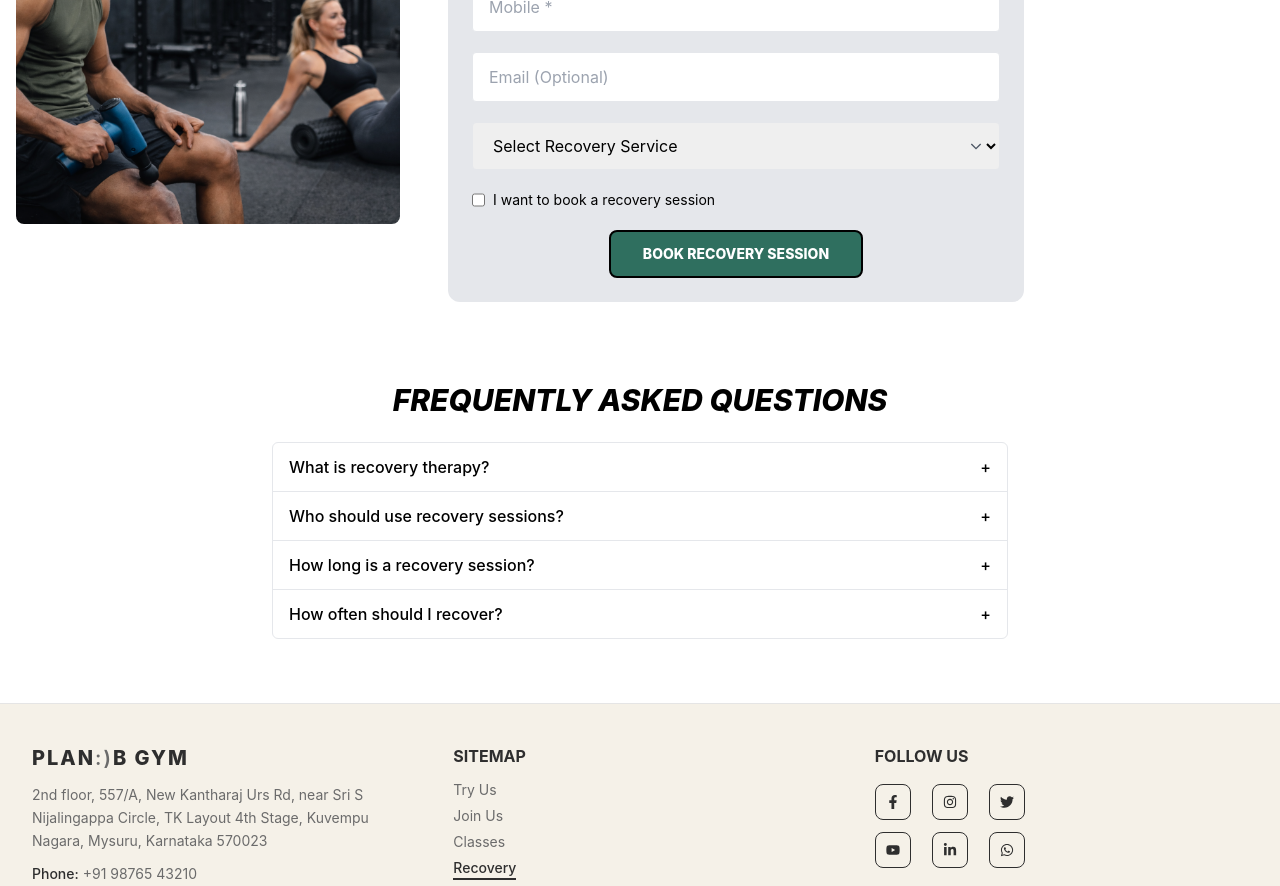
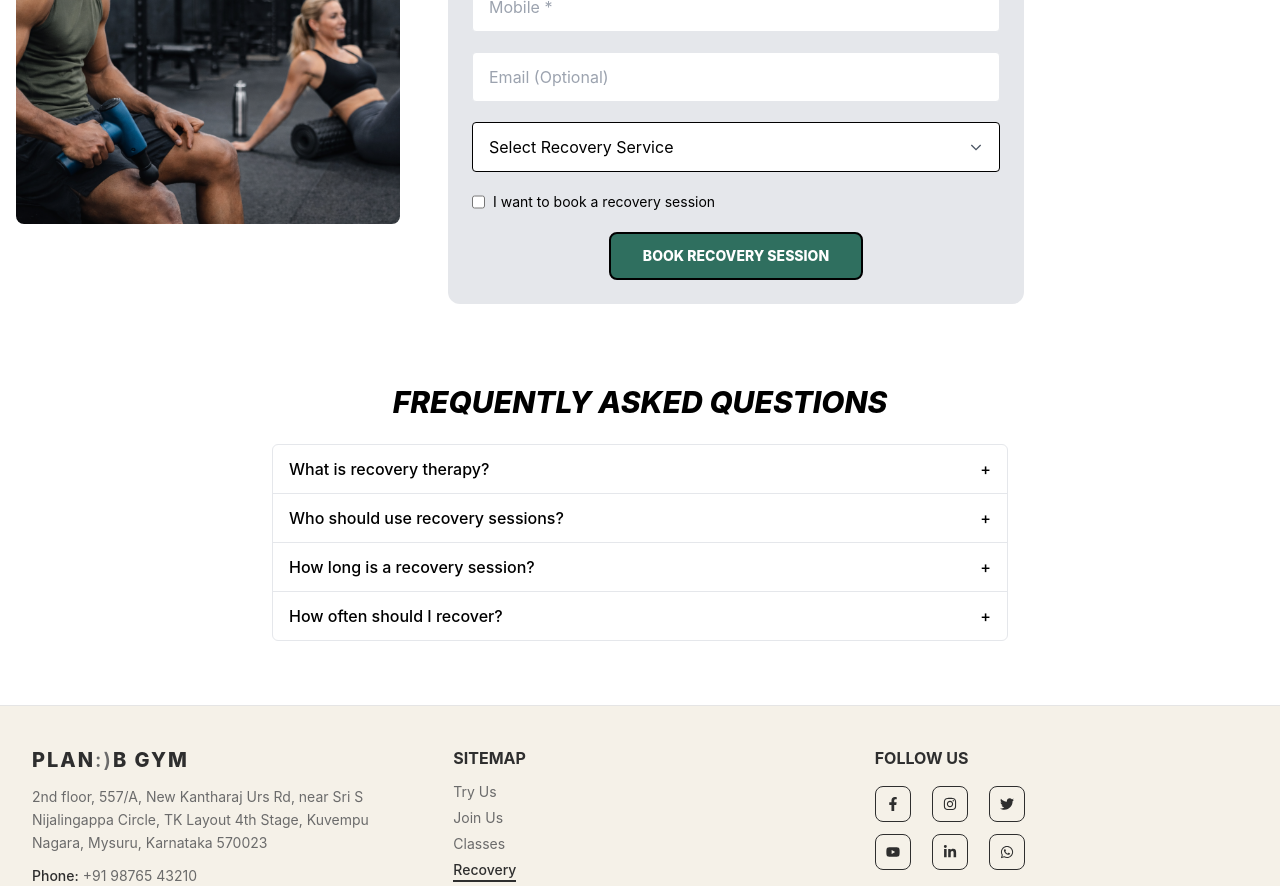
Before and after one commit to sharathkumarkraju9723/Plan-B-The-Gym, a React (Vite) app: page /recovery in a window 1280 px wide. Shown: the part 1040-1926 px from the top of the page. Built offline with nearby package versions, Linux system fonts and the light colour scheme.

Commit message:
Recovery  page edited

```diff
--- a/src/components/pages/Recovery.jsx
+++ b/src/components/pages/Recovery.jsx
@@ -124,10 +124,7 @@ Interested in booking a recovery session.
 
                 <div className="relative">
                   <select
-                    className="w-full border px-4 py-3 rounded"
-                    onChange={(e) =>
-                      setForm({ ...form, Service: e.target.value })
-                    }
+                    className="w-full appearance-none border border-black px-4 py-3 rounded bg-white focus:outline-none"
                   >
                     <option value="">Select Recovery Service</option>
                     <option>Percussive Massage Therapy</option>
@@ -147,6 +144,7 @@ Interested in booking a recovery session.
                   </svg>
                 </div>
 
+
                 <label className="flex gap-2 text-sm">
                   <input type="checkbox" />
                   I want to book a recovery session
@@ -157,10 +155,9 @@ Interested in booking a recovery session.
                     type="submit"
                     disabled={submitted}
                     className={`px-8 py-3 text-sm font-extrabold uppercase rounded-lg border-2 transition
-                      ${
-                        submitted
-                          ? "bg-green-600 text-white border-green-700 cursor-not-allowed"
-                          : "bg-primary text-white border-black hover:bg-white hover:text-black"
+                      ${submitted
+                        ? "bg-green-600 text-white border-green-700 cursor-not-allowed"
+                        : "bg-primary text-white border-black hover:bg-white hover:text-black"
                       }`}
                   >
                     {submitted ? "✓ Request Sent" : "Book Recovery Session"}
```
